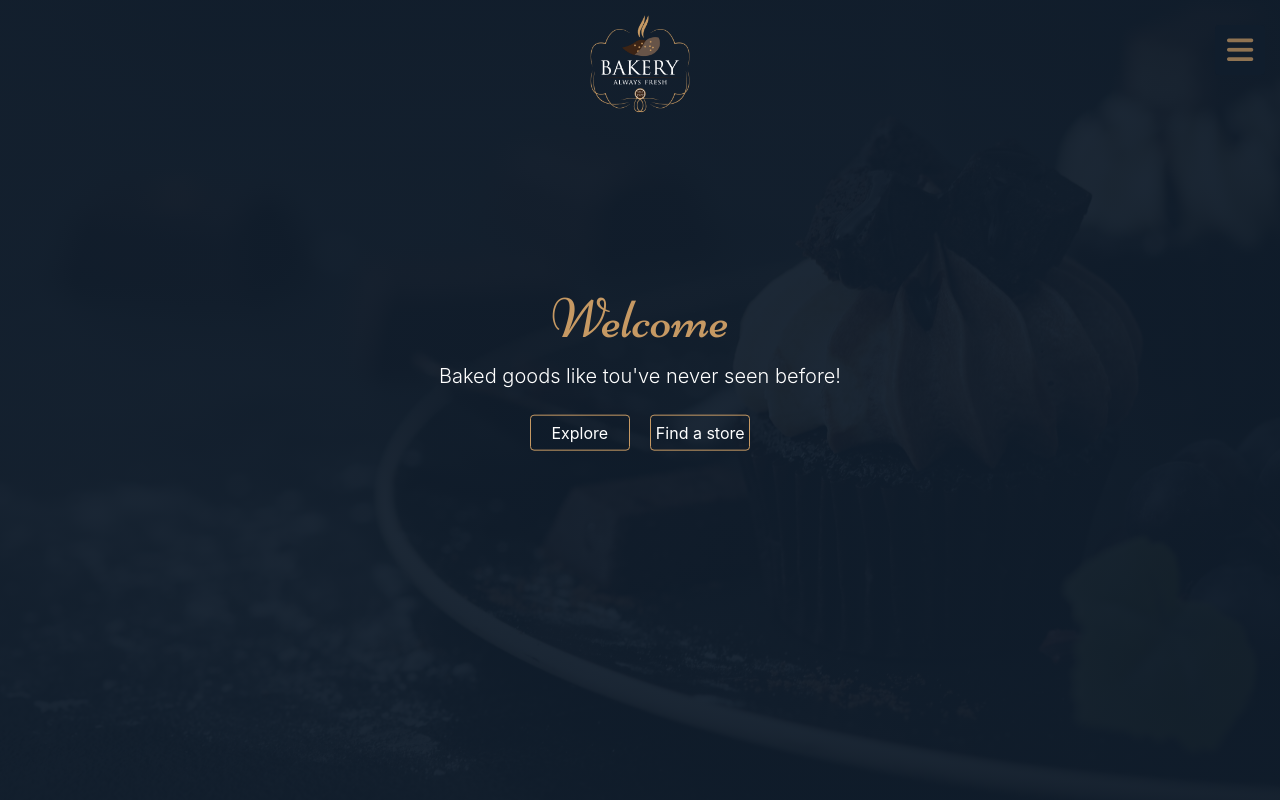
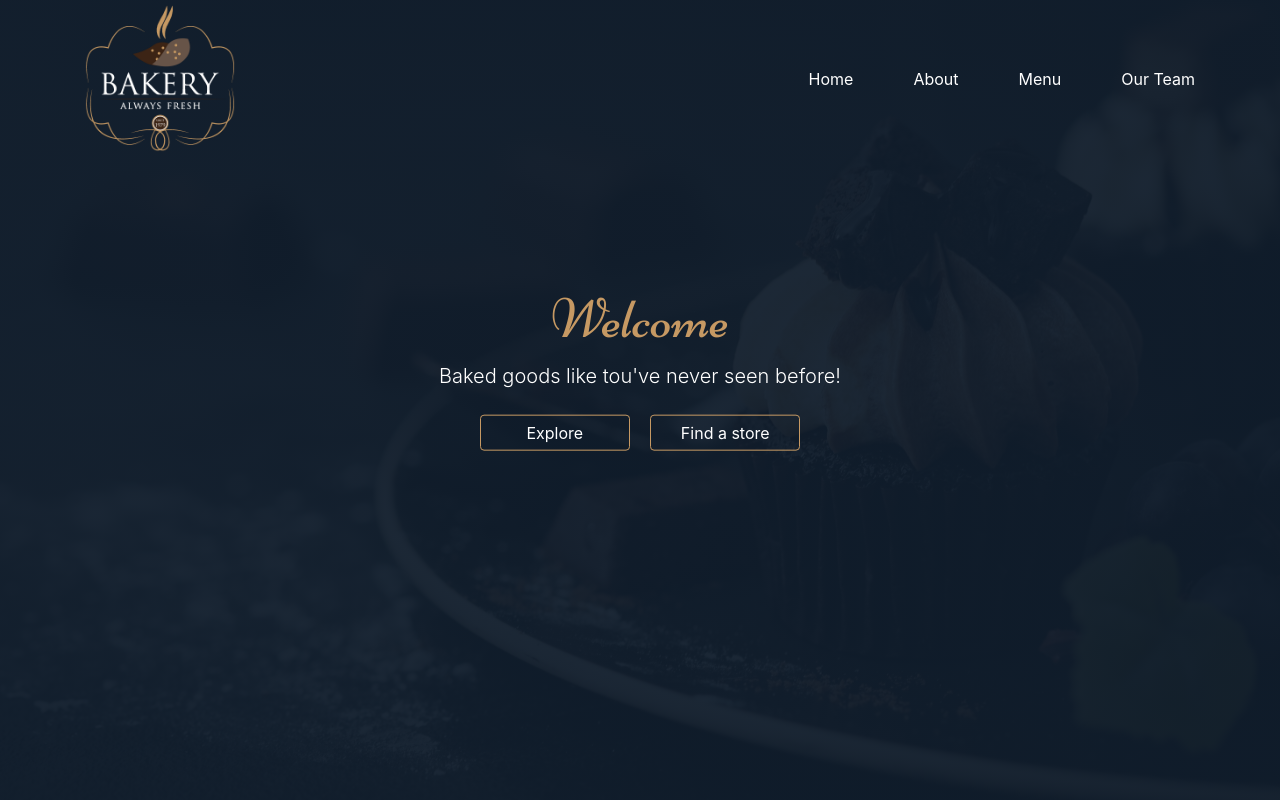
Before and after one commit to zorazky/responsiveSite2, a plain HTML site: page bootstrap-bakery-master/modernbootsite/index.html in a window 1280 px wide. Shown: the top 800 px of the page. Drawn offline with nearby package versions, Linux system fonts and the light colour scheme.

Commit message:
working on desktop version

```diff
--- a/bootstrap-bakery-master/modernbootsite/index.html
+++ b/bootstrap-bakery-master/modernbootsite/index.html
@@ -18,7 +18,7 @@
             <i class="fas fa-bars toggle"></i>
             <i class="fas fa-times toggle"></i>
         </div>
-        <nav class="d-flex align-items-center justify-content-center">
+        <nav class="d-flex align-items-center justify-content-center justify-content-lg-between">
             <a class="navbar-brand" href="index.html">
                 <img class="img-fluid" src="images/logo.png" alt="logo">
             </a>
--- a/bootstrap-bakery-master/modernbootsite/styles.css
+++ b/bootstrap-bakery-master/modernbootsite/styles.css
@@ -153,7 +153,7 @@ header > .container {
 
 .about .btn {
     width: 150px;
-    color: #c69963;
+    color: #c69963 !important;
     transition: backgroun-color 650ms;
 }
 
@@ -161,3 +161,78 @@ header > .container {
     color: #fff!important;
     background-color: #c69963;
 }
+
+@media (min-width: 576px) {
+    .navbar-brand {
+        max-width: 150px;
+
+    }
+
+    .hamburger-menu {
+        top: 35px;
+        right: 25px;
+    }
+}
+
+@media (min-width: 768px) {
+    .btn {
+        width: 150px;
+    }
+}
+
+@media (min-width: 992px) {
+    header > .container {
+        padding: 0 15px;
+    }
+
+    .hamburger-menu {
+        display: none;
+    }
+
+    .navbar-brand {
+        position: initial;
+        transform:initial;
+    }
+
+    .nav-list{
+        position: initial;
+        width: initial;
+        height: initial;
+        background-color: initial;
+        flex-direction: row;
+        opacity: initial;
+        transform:initial;
+        transition: initial;
+        margin: 0;
+        padding:0;
+    }
+
+    .nav-item{
+        margin: 0 30px;
+    }
+
+    .nav-item:last-child {
+        margin-right: 0;
+    }
+
+    .nav-link {
+        position: relative;
+        padding: 0;
+    }
+    .nav-link::before {
+        content: "";
+        position: absolute;
+        left: 0;
+        bottom: -3px;
+        background-color: #c69963;
+        width: 100%;
+        height: 2px;
+        transform: scaleX(0);
+        transform-origin: center;
+        transition: transform 650ms;
+    }
+
+    .nav-link:hover::before {
+        transform: scaleX(1);
+    }
+}
```
